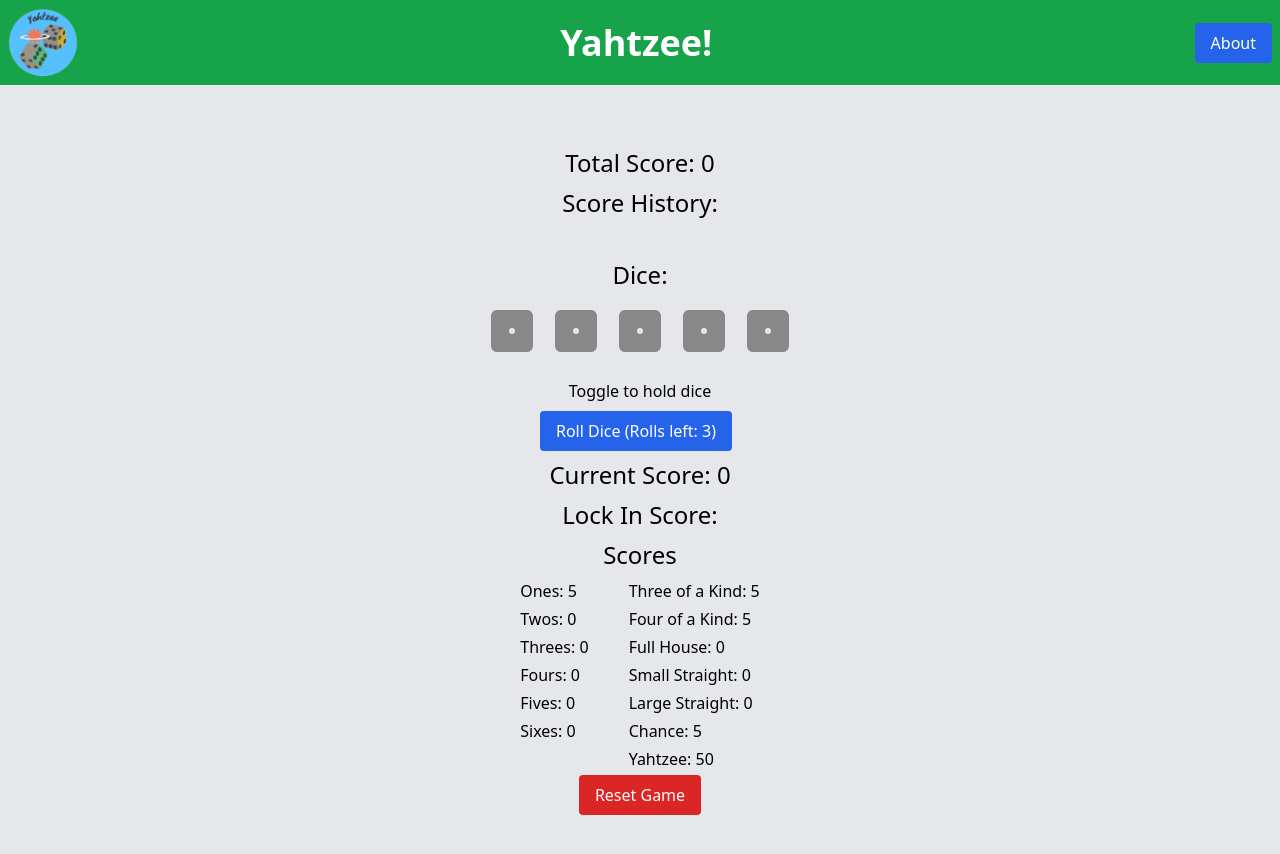
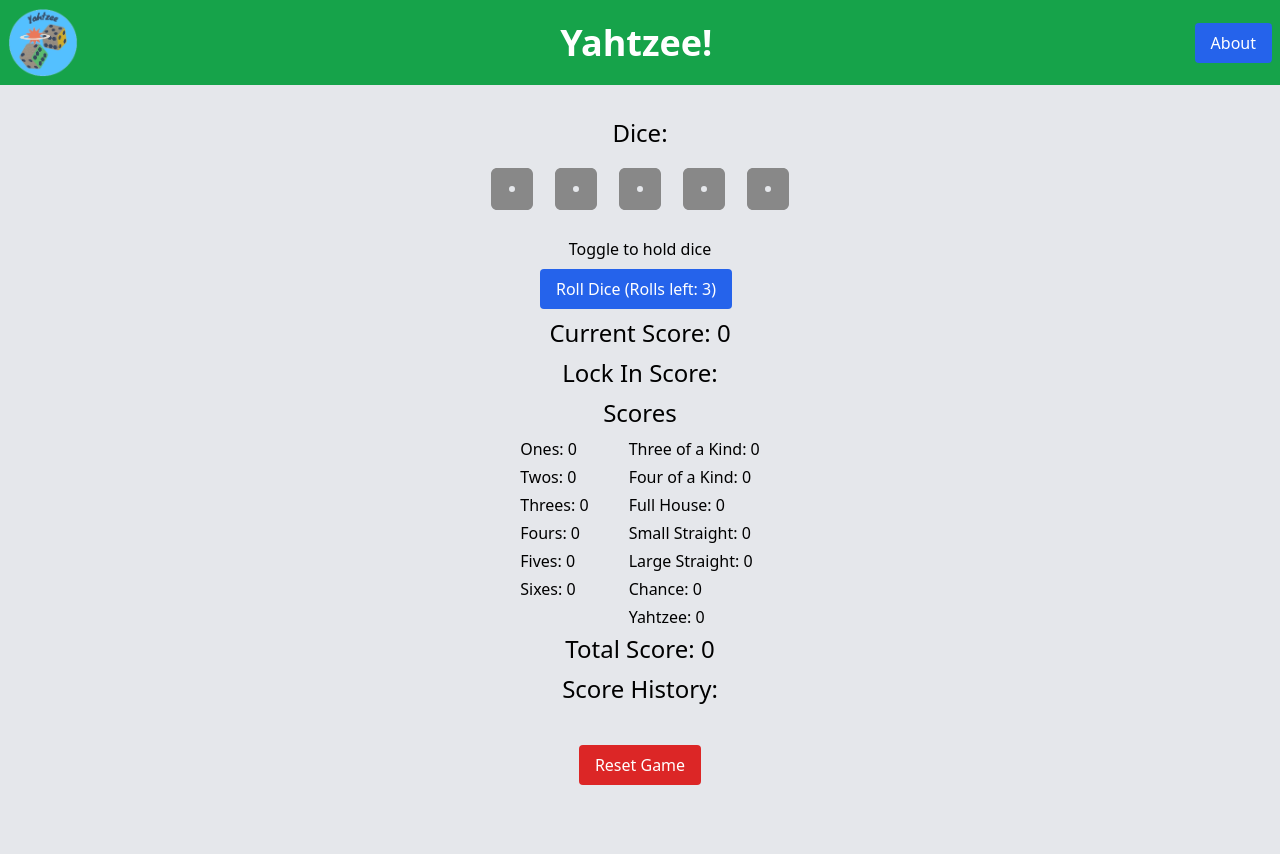
Before and after one commit to HOOLAHAN/yahtzee, a React (Create React App) app: page / in a window 1280 px wide. Shown: the top 854 px of the page. Built offline with nearby package versions, Linux system fonts and the light colour scheme.

Commit message:
updated scores so that initially all set to zero, also content is aligned to top of screen

```diff
--- a/src/App.tsx
+++ b/src/App.tsx
@@ -44,34 +44,7 @@ const App: React.FC<AppProps> = ({ initialDice = [1, 1, 1, 1, 1] }) => {
   return (
     <div className="App">
       <Navbar />
-      <div className="bg-gray-200 min-h-screen flex flex-col items-center justify-center p-4 md:p-8">
-        <h2 className="text-2xl mb-2">Total Score: {totalScore}</h2>
-        <h2 className="text-2xl mb-4">Score History:</h2>
-        <div className="grid grid-cols-1 md:grid-cols-2 lg:grid-cols-3 gap-4 mb-6">
-          {scoreHistory.map((entry, index) => (
-            <div
-              key={index}
-              className="bg-white p-4 rounded-lg shadow-lg flex flex-col justify-between space-y-2"
-            >
-              <div className="flex justify-between items-center">
-                <span className="font-bold text-gray-600">Round</span>
-                <span className="text-gray-800">{index + 1}</span>
-              </div>
-              <div className="flex justify-between items-center">
-                <span className="font-bold text-blue-600">Dice</span>
-                <span className="text-blue-800">{entry.dice.join(", ")}</span>
-              </div>
-              <div className="flex justify-between items-center">
-                <span className="font-bold text-green-600">Category</span>
-                <span className="text-green-800">{entry.category}</span>
-              </div>
-              <div className="flex justify-between items-center">
-                <span className="font-bold text-red-600">Round Score</span>
-                <span className="text-red-800">{entry.roundScore}</span>
-              </div>
-            </div>
-          ))}
-        </div>
+      <div className="bg-gray-200 min-h-screen flex flex-col items-center justify-start p-4 md:p-8">
         <h2 className="text-2xl mb-2">Dice:</h2>
         <div className="flex flex-wrap justify-center mb-4">
           {dice.map((die, index) => (
@@ -146,22 +119,49 @@ const App: React.FC<AppProps> = ({ initialDice = [1, 1, 1, 1, 1] }) => {
         <h2 className="text-2xl mb-2">Scores</h2>
         <div className="flex justify-between">
           <div className='mr-10'>
-            <div className="mb-1">Ones: {calculateNumberScore('Ones', dice)}</div>
-            <div className="mb-1">Twos: {calculateNumberScore('Twos', dice)}</div>
-            <div className="mb-1">Threes: {calculateNumberScore('Threes', dice)}</div>
-            <div className="mb-1">Fours: {calculateNumberScore('Fours', dice)}</div>
-            <div className="mb-1">Fives: {calculateNumberScore('Fives', dice)}</div>
-            <div className="mb-1">Sixes: {calculateNumberScore('Sixes', dice)}</div>
+            <div className="mb-1">Ones: { hasRolled ? calculateNumberScore('Ones', dice) : 0}</div>
+            <div className="mb-1">Twos: { hasRolled ? calculateNumberScore('Twos', dice) : 0}</div>
+            <div className="mb-1">Threes: { hasRolled ? calculateNumberScore('Threes', dice) : 0}</div>
+            <div className="mb-1">Fours: { hasRolled ? calculateNumberScore('Fours', dice) : 0}</div>
+            <div className="mb-1">Fives: { hasRolled ? calculateNumberScore('Fives', dice) : 0}</div>
+            <div className="mb-1">Sixes: { hasRolled ? calculateNumberScore('Sixes', dice) : 0}</div>
           </div>
           <div>
-            <div className="mb-1">Three of a Kind: {calculateScore('ThreeOfAKind', dice)}</div>
-            <div className="mb-1">Four of a Kind: {calculateScore('FourOfAKind', dice)}</div>
-            <div className="mb-1">Full House: {calculateFullHouse(dice)}</div>
-            <div className="mb-1">Small Straight: {isStraight(dice, 4) ? 30 : 0}</div>
-            <div className="mb-1">Large Straight: {isStraight(dice, 5) ? 40 : 0}</div>
-            <div className="mb-1">Chance: {calculateChance(dice)}</div>
-            <div className="mb-1">Yahtzee: {calculateScore('Yahtzee', dice)}</div>
+            <div className="mb-1">Three of a Kind: { hasRolled ? calculateScore('ThreeOfAKind', dice) : 0}</div>
+            <div className="mb-1">Four of a Kind: { hasRolled ? calculateScore('FourOfAKind', dice) : 0}</div>
+            <div className="mb-1">Full House: { hasRolled ? calculateFullHouse(dice) : 0}</div>
+            <div className="mb-1">Small Straight: { hasRolled ? (isStraight(dice, 4) ? 30 : 0) : 0}</div>
+            <div className="mb-1">Large Straight: { hasRolled ? (isStraight(dice, 5) ? 40 : 0) : 0}</div>
+            <div className="mb-1">Chance: { hasRolled ? calculateChance(dice) : 0}</div>
+            <div className="mb-1">Yahtzee: { hasRolled ? calculateScore('Yahtzee', dice) : 0}</div>
           </div>
+        </div>
+        <h2 className="text-2xl mb-2">Total Score: {totalScore}</h2>
+        <h2 className="text-2xl mb-4">Score History:</h2>
+        <div className="grid grid-cols-1 md:grid-cols-2 lg:grid-cols-3 gap-4 mb-6">
+          {scoreHistory.map((entry, index) => (
+            <div
+              key={index}
+              className="bg-white p-4 rounded-lg shadow-lg flex flex-col justify-between space-y-2"
+            >
+              <div className="flex justify-between items-center">
+                <span className="font-bold text-gray-600">Round</span>
+                <span className="text-gray-800">{index + 1}</span>
+              </div>
+              <div className="flex justify-between items-center">
+                <span className="font-bold text-blue-600">Dice</span>
+                <span className="text-blue-800">{entry.dice.join(", ")}</span>
+              </div>
+              <div className="flex justify-between items-center">
+                <span className="font-bold text-green-600">Category</span>
+                <span className="text-green-800">{entry.category}</span>
+              </div>
+              <div className="flex justify-between items-center">
+                <span className="font-bold text-red-600">Round Score</span>
+                <span className="text-red-800">{entry.roundScore}</span>
+              </div>
+            </div>
+          ))}
         </div>
           <div className="flex space-x-2">
             <button
```
